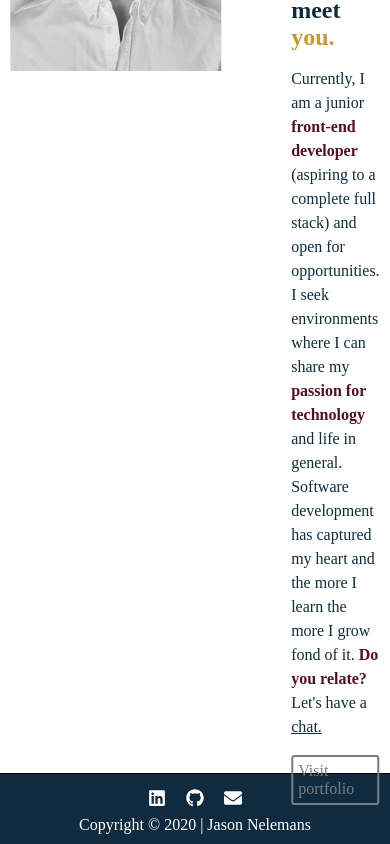
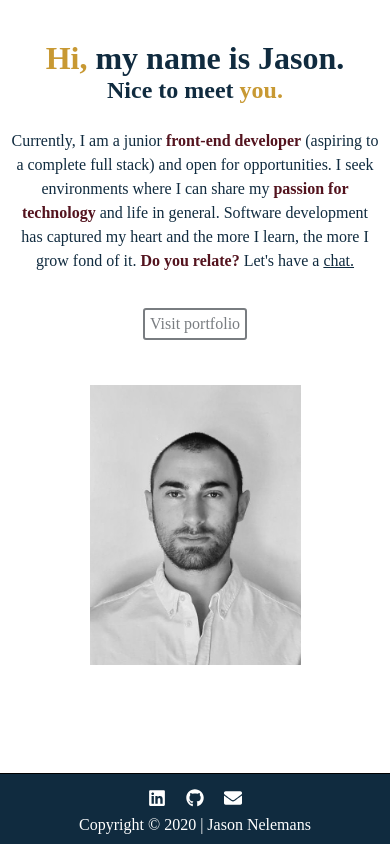
Before and after one commit to JasonNelemans/portfolio-website, a React (Create React App) app: page / in a window 390 px wide. Built offline with nearby package versions, Linux system fonts and the light colour scheme.

Commit message:
added media queries

```diff
--- a/src/pages/about.tsx
+++ b/src/pages/about.tsx
@@ -9,12 +9,14 @@ export default function About() {
       <ContentContainer>
         <img src={picture} alt="profile" />
         <TextContainer>
-          <h1><span>Hi,</span> my name is Jason.</h1>
-          <h2>Nice to meet <span>you.</span></h2>
+          <div className="header">
+            <h1><span>Hi,</span> my name is Jason.</h1>
+            <h2>Nice to meet <span>you.</span></h2>
+          </div>
           <p className="text">
             Currently, I am a junior <strong>front-end developer</strong> (aspiring to a complete full stack) and open for opportunities.
             I seek environments where I can share my <strong>passion for technology</strong> and life in general.
-            Software development has captured my heart and the more I learn the more I grow fond of it.
+            Software development has captured my heart and the more I learn, the more I grow fond of it.
             <strong> Do you relate?</strong> Let's have a <a href="">chat.</a>
           </p>
           <Button>
@@ -30,7 +32,6 @@ const AboutContainer = styled.div`
   img {
     height: 280px;
     width: 211px;
-    margin-right: 40px;
     margin-top: 6px;
   }
 `
@@ -41,11 +42,35 @@ const ContentContainer = styled.div`
   top: 35%;
   left: 50%;
   transform: translate(-50%, -50%);
+
+  @media (max-width: 900px) {
+    flex-direction: column-reverse;
+    position: static;
+    transform: translate(0, 0);
+    top: 0;
+    left: 0;
+
+    align-items: center;
+    text-align: center;
+    justify-content: center;
+
+    .header {
+      margin-top: 40px;
+    }
+
+    .text {
+      margin: 25px 10px 35px;
+    }
+
+    img {
+      margin-top: 45px;
+      margin-bottom: 60px;
+    }
+  }
 `
 
 const TextContainer = styled.div`
   margin-left: 30px;
-  max-width: 400px;
 
   h1, h2 {
     margin: 0;
@@ -68,6 +93,10 @@ const TextContainer = styled.div`
   a {
     color: #102B3F;
   }
+
+  @media (max-width: 900px) {
+    margin-left: 0;
+  }
 `
 
 const Button = styled.div`
```
